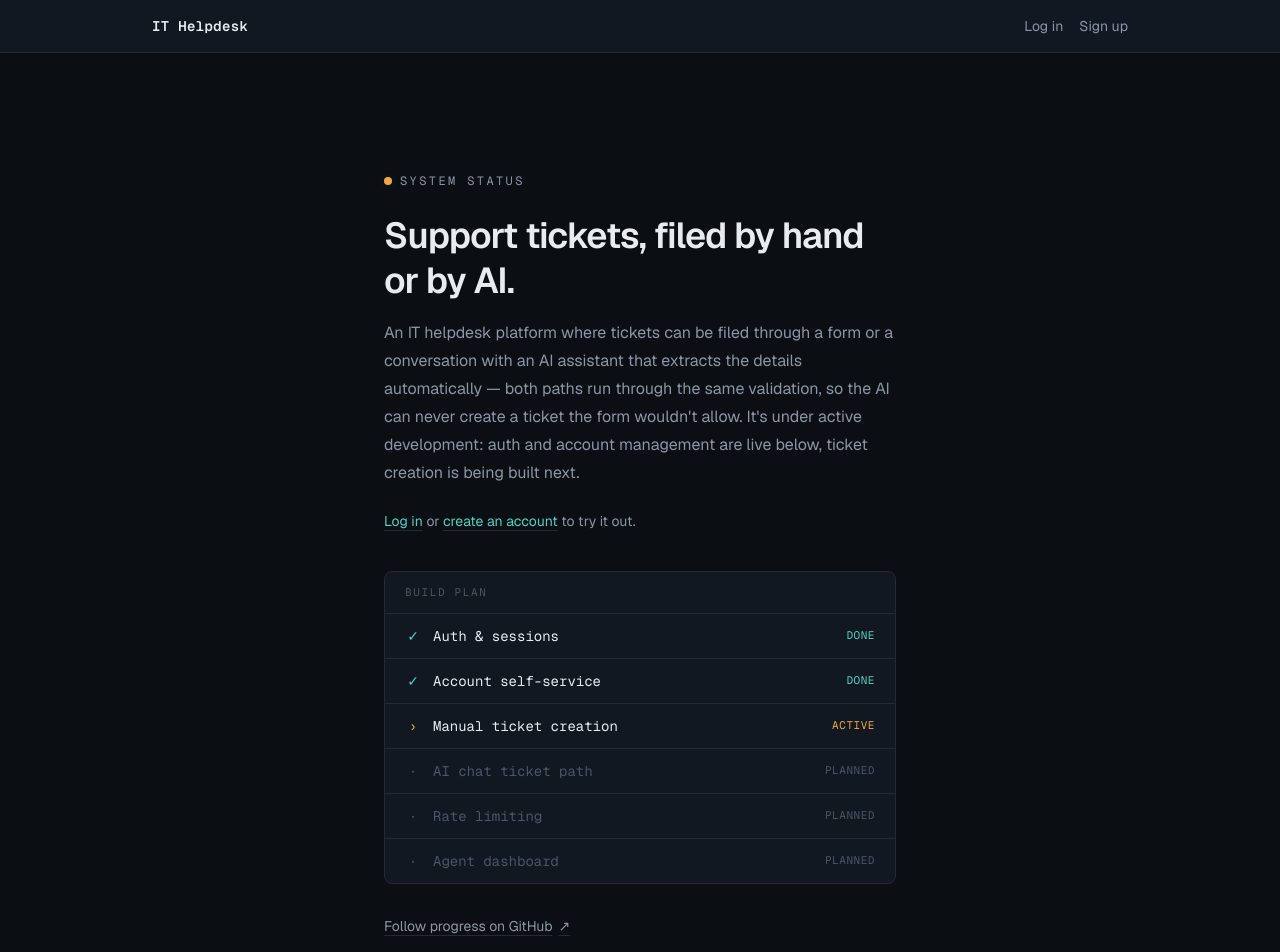
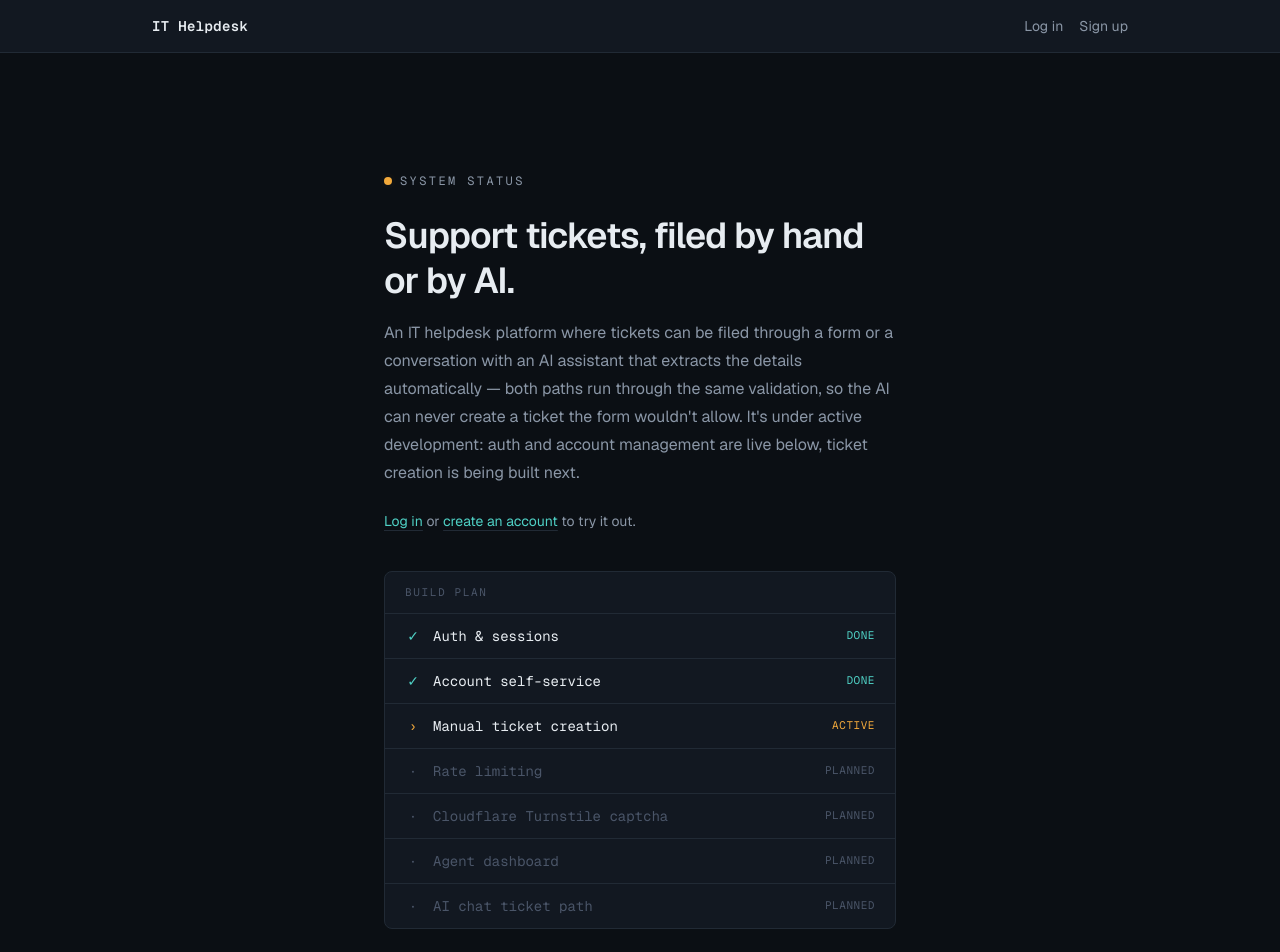
Before and after one commit to Molnar-Zoltan/it-helpdesk, a Next.js app in the folder frontend/: page / in a window 1280 px wide. Shown: the top 952 px of the page. Built offline with nearby package versions, Linux system fonts and the light colour scheme; no server answers.

Commit message:
fix(homepage): reorder build plan, add Turnstile step
Move AI chat ticket path to the end of the build plan to match the
actual roadmap order (rate limiting -> Turnstile -> agent dashboard ->
AI chat), and add the previously-missing Cloudflare Turnstile captcha
step after rate limiting.

```diff
--- a/frontend/app/page.tsx
+++ b/frontend/app/page.tsx
@@ -9,9 +9,10 @@ const phases: Phase[] = [
   { label: "Auth & sessions", status: "done" },
   { label: "Account self-service", status: "done" },
   { label: "Manual ticket creation", status: "active" },
+  { label: "Rate limiting", status: "planned" },
+  { label: "Cloudflare Turnstile captcha", status: "planned" },
+  { label: "Agent dashboard", status: "planned" },
   { label: "AI chat ticket path", status: "planned" },
-  { label: "Rate limiting", status: "planned" },
-  { label: "Agent dashboard", status: "planned" },
 ];
 
 const statusStyles: Record<Phase["status"], string> = {
```
